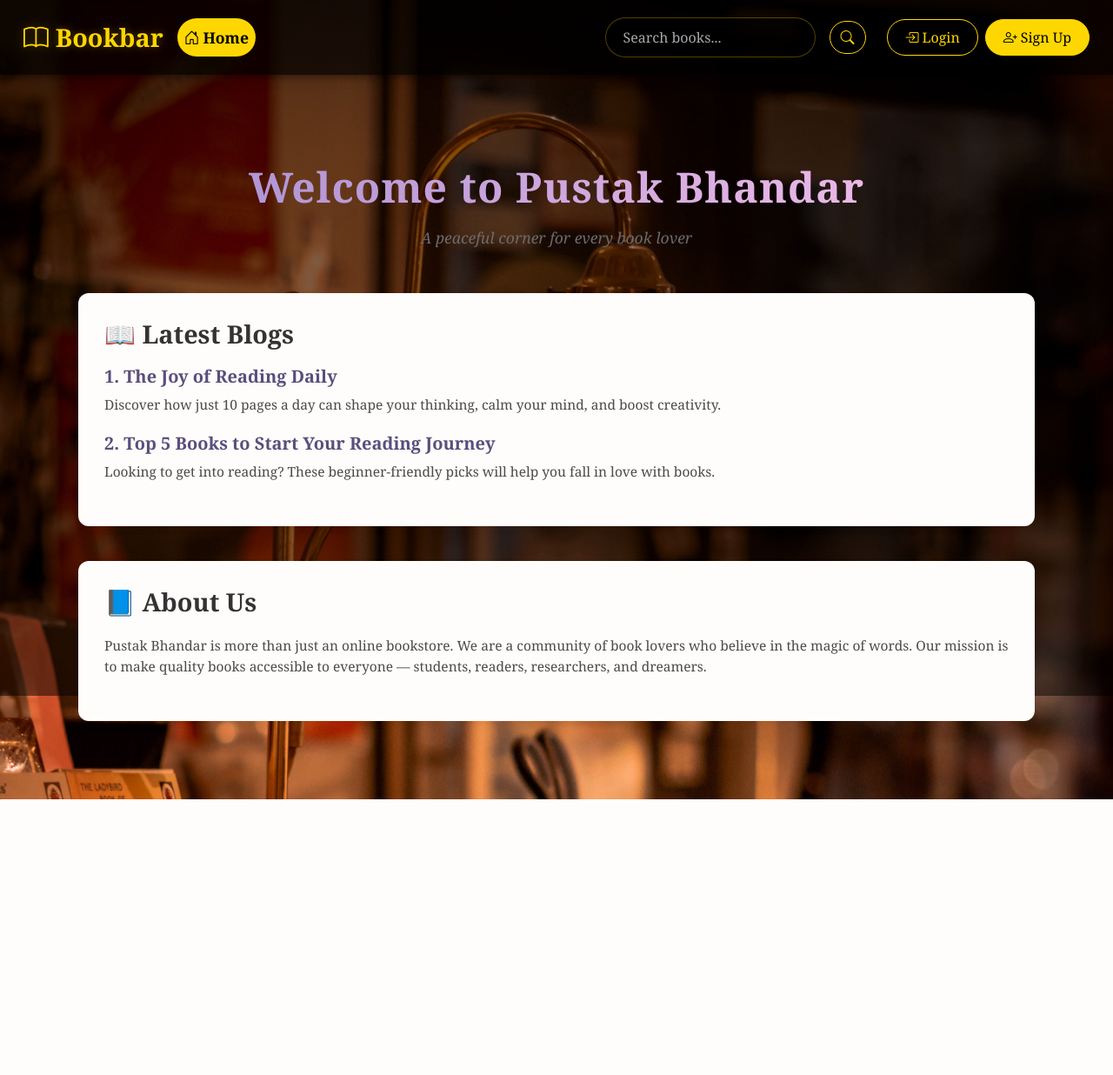
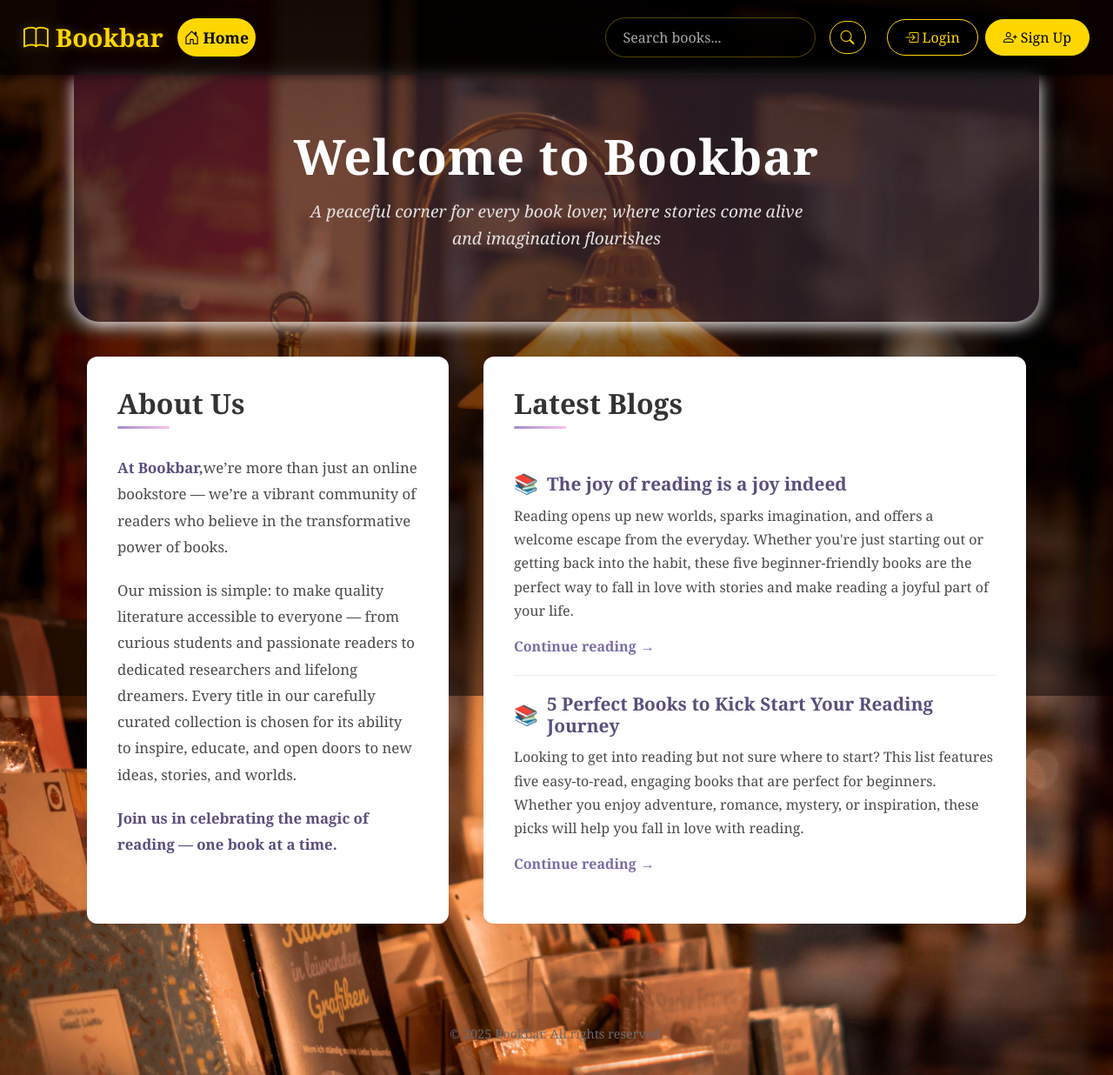
Before and after one commit to utsav0514/Book_store, a Django app: page /product/ in a window 1280 px wide. Shown: the whole page at 87% size. Before the commit the page ends 919 px from the top, so only its background shows below. Run offline with Django 5.2, Linux system fonts and the light colour scheme.

Commit message:
UI changes on  home section

```diff
--- a/Hello/product/templates/home.html
+++ b/Hello/product/templates/home.html
@@ -10,85 +10,211 @@ Home page
     body {
         font-family: 'Georgia', 'Times New Roman', serif;
         line-height: 1.6;
-        background-color: #fefcf8;
+        background-color: #f8f5f0;
+        color: #2a2a2a;
+    }
+
+    .hero-section {
+        background-image: linear-gradient(to right, rgba(161, 140, 209, 0.15), rgba(251, 194, 235, 0.15));
+        padding: 60px 0 50px;
+        margin-bottom: 40px;
+        border-radius: 0 0 30px 30px;
+        box-shadow: 0 4px 20px rgb(250, 249, 249);
+    }
+
+    .container {
+        max-width: 1140px;
+        margin: 0 auto;
+        padding: 0 15px;
     }
 
     .main-heading {
-        font-size: 3rem;
+        font-size: 3.5rem;
         font-weight: 700;
-        background: linear-gradient(to right, #a18cd1, #fbc2eb); /* soft lavender to blush */
+        background: linear-gradient(to right, #ffffff, #ffffff);
         -webkit-background-clip: text;
         -webkit-text-fill-color: transparent;
         text-align: center;
-        margin-top: 50px;
         margin-bottom: 15px;
         letter-spacing: 1px;
     }
 
     .main-subtext {
         text-align: center;
-        font-size: 1.1rem;
-        color: #6b6b6b;
-        margin-bottom: 50px;
+        font-size: 1.2rem;
+        color: #e2e2e2;
+        margin-bottom: 30px;
         font-style: italic;
+        max-width: 600px;
+        margin-left: auto;
+        margin-right: auto;
     }
 
     .section-title {
-        font-size: 1.8rem;
+        font-size: 2rem;
         font-weight: 600;
         color: #333;
-        margin-bottom: 20px;
+        margin-bottom: 30px;
+        position: relative;
+        padding-bottom: 10px;
+    }
+
+    .section-title::after {
+        content: "";
+        position: absolute;
+        bottom: 0;
+        left: 0;
+        width: 60px;
+        height: 3px;
+        background: linear-gradient(to right, #a18cd1, #fbc2eb);
+        border-radius: 3px;
+    }
+
+    .content-wrapper {
+        display: grid;
+        grid-template-columns: 1fr;
+        gap: 40px;
+    }
+
+    @media (min-width: 768px) {
+        .content-wrapper {
+            grid-template-columns: 2fr 3fr;
+        }
     }
 
     .blog-section,
     .about-section {
-        background-color: #fffdfb;
-        padding: 30px;
+        background-color: #ffffff;
+        padding: 35px;
         border-radius: 12px;
-        margin-bottom: 40px;
-        box-shadow: 0 4px 10px rgba(0, 0, 0, 0.04);
+        box-shadow: 0 6px 18px rgba(0, 0, 0, 0.06);
+        transition: transform 0.3s ease, box-shadow 0.3s ease;
     }
 
-    .blog-section h5 {
+    .blog-section:hover,
+    .about-section:hover {
+        transform: translateY(-5px);
+        box-shadow: 0 10px 25px rgba(0, 0, 0, 0.08);
+    }
+
+    .blog-post {
+        padding: 20px 0;
+        border-bottom: 1px solid #f0e9e9;
+    }
+
+    .blog-post:last-child {
+        border-bottom: none;
+    }
+
+    .blog-post h5 {
         color: #5a4e7c;
         font-weight: 600;
-        margin-bottom: 8px;
+        margin-bottom: 10px;
+        font-size: 1.3rem;
+        display: flex;
+        align-items: center;
     }
 
-    .blog-section p,
+    .blog-post h5::before {
+        content: "📚";
+        margin-right: 10px;
+        font-size: 1.4rem;
+    }
+
+    .blog-post p {
+        color: #4a4a4a;
+        font-size: 1rem;
+        margin-bottom: 15px;
+        line-height: 1.7;
+    }
+
+    .read-more {
+        display: inline-block;
+        color: #7b6ca6;
+        font-weight: 600;
+        text-decoration: none;
+        position: relative;
+    }
+
+    .read-more::after {
+        content: "→";
+        margin-left: 5px;
+        transition: transform 0.2s ease;
+    }
+
+    .read-more:hover::after {
+        transform: translateX(5px);
+    }
+
     .about-section p {
         color: #4a4a4a;
-        font-size: 0.97rem;
+        font-size: 1.05rem;
+        line-height: 1.8;
         margin-bottom: 20px;
+    }
+
+    .about-section p:last-child {
+        margin-bottom: 0;
+    }
+
+    .highlight {
+        font-weight: 600;
+        color: #5a4e7c;
+    }
+
+    .footer-section {
+        text-align: center;
+        margin-top: 30px;
+        padding: 20px 0;
+        color: #6b6b6b;
+        font-size: 0.9rem;
     }
 </style>
 
-<h1 class="main-heading">Welcome to Pustak Bhandar</h1>
-<p class="main-subtext">A peaceful corner for every book lover</p>
-
-
-
-<!-- Blog Section -->
-<div class="container blog-section">
-    <h2 class="section-title">📖 Latest Blogs</h2>
-    <div>
-        <h5>1. The Joy of Reading Daily</h5>
-        <p>Discover how just 10 pages a day can shape your thinking, calm your mind, and boost creativity.</p>
-    </div>
-    <div>
-        <h5>2. Top 5 Books to Start Your Reading Journey</h5>
-        <p>Looking to get into reading? These beginner-friendly picks will help you fall in love with books.</p>
+<div class="hero-section">
+    <div class="container">
+        <h1 class="main-heading">Welcome to Bookbar</h1>
+        <p class="main-subtext">A peaceful corner for every book lover, where stories come alive and imagination flourishes</p>
     </div>
 </div>
 
-<!-- About Section -->
-<div class="container about-section">
-    <h2 class="section-title">📘 About Us</h2>
-    <p>
-        Pustak Bhandar is more than just an online bookstore. We are a community of book lovers who believe in
-        the magic of words. Our mission is to make quality books accessible to everyone — students, readers,
-        researchers, and dreamers.
-    </p>
+<div class="container">
+    <div class="content-wrapper">  <!-- About Section -->
+        <div class="about-section">
+            <h2 class="section-title">About Us</h2>
+            <p>
+                <span class="highlight">At Bookbar,</span>we’re more than just an online bookstore — we’re a vibrant community of readers who believe in the transformative power of books.
+            </p>
+            <p>
+                Our mission is simple: to make quality literature accessible to everyone — from curious students and passionate readers to dedicated researchers and lifelong dreamers. Every title in our carefully curated collection is chosen for its ability to inspire, educate, and open doors to new ideas, stories, and worlds.
+            </p>
+            <p>
+                <span class="highlight">Join us in celebrating the magic of reading — one book at a time.</span>
+            </p>
+        </div
+        <!-- Blog Section -->
+        <div class="blog-section">
+            <h2 class="section-title">Latest Blogs</h2>
+
+            <div class="blog-post">
+                <h5>The joy of reading is a joy indeed</h5>
+                <p>Reading opens up new worlds, sparks imagination, and offers a welcome escape from the everyday. Whether you're just starting out or getting back into the habit, these five beginner-friendly books are the perfect way to fall in love with stories and make reading a joyful part of your life.</p>
+                <a href="https://medium.com/the-shortform/the-joy-of-reading-is-a-joy-indeed-2cab5b20582a" target="_blank" class="read-more">Continue reading</a>
+            </div>
+
+            <div class="blog-post">
+                <h5>5 Perfect Books to Kick Start Your Reading Journey</h5>
+                <p>Looking to get into reading but not sure where to start? This list features five easy-to-read, engaging books that are perfect for beginners. Whether you enjoy adventure, romance, mystery, or inspiration, these picks will help you fall in love with reading.</p>
+                <a href="https://medium.com/@digitalqueenanu/5-perfect-books-to-kick-start-your-reading-journey-dbbade943af3" target="_blank" class="read-more">Continue reading</a>
+            </div>
+        </div>
+
+      >
+    </div>
+</div>
+
+<div class="footer-section">
+    <p>© 2025 Bookbar. All rights reserved.</p>
 </div>
 
 {% endblock %}
```
